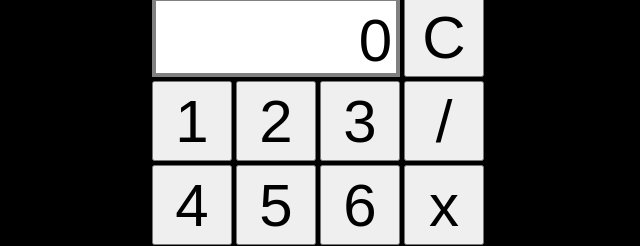
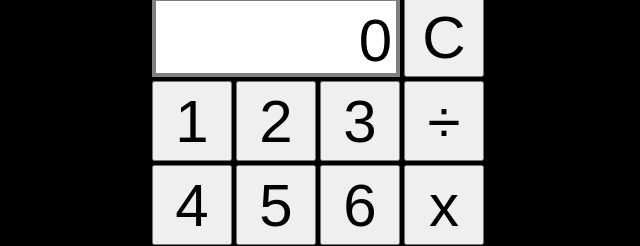
Before and after one commit to sagelyon/calculator, a plain HTML site: page index.html in a window 1280 px wide. Shown: the part 151-397 px from the top of the page, 318-958 px from the left. Drawn offline with Linux system fonts and the light colour scheme.

Commit message:
Changed the division symbol on the division button.

```diff
--- a/index.html
+++ b/index.html
@@ -16,7 +16,7 @@
       <button id='one' class='num'>1</button>
       <button id='two' class='num'>2</button>
       <button id='three' class='num'>3</button>
-      <button id='divide'>/</button>
+      <button id='divide'>÷</button>
       <!-- 3rd Row -->
       <button id='four' class='num'>4</button>
       <button id='five' class='num'>5</button>
```
